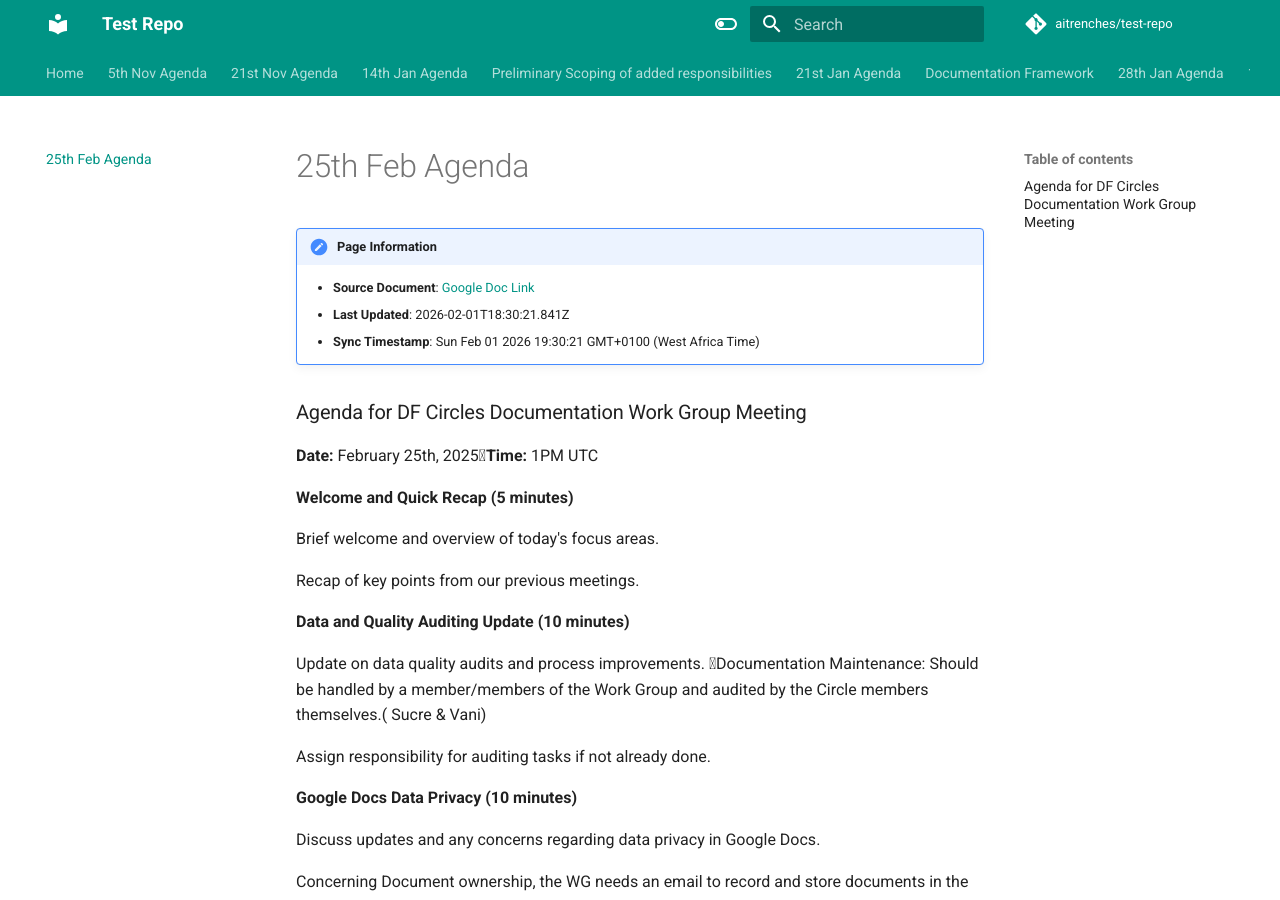
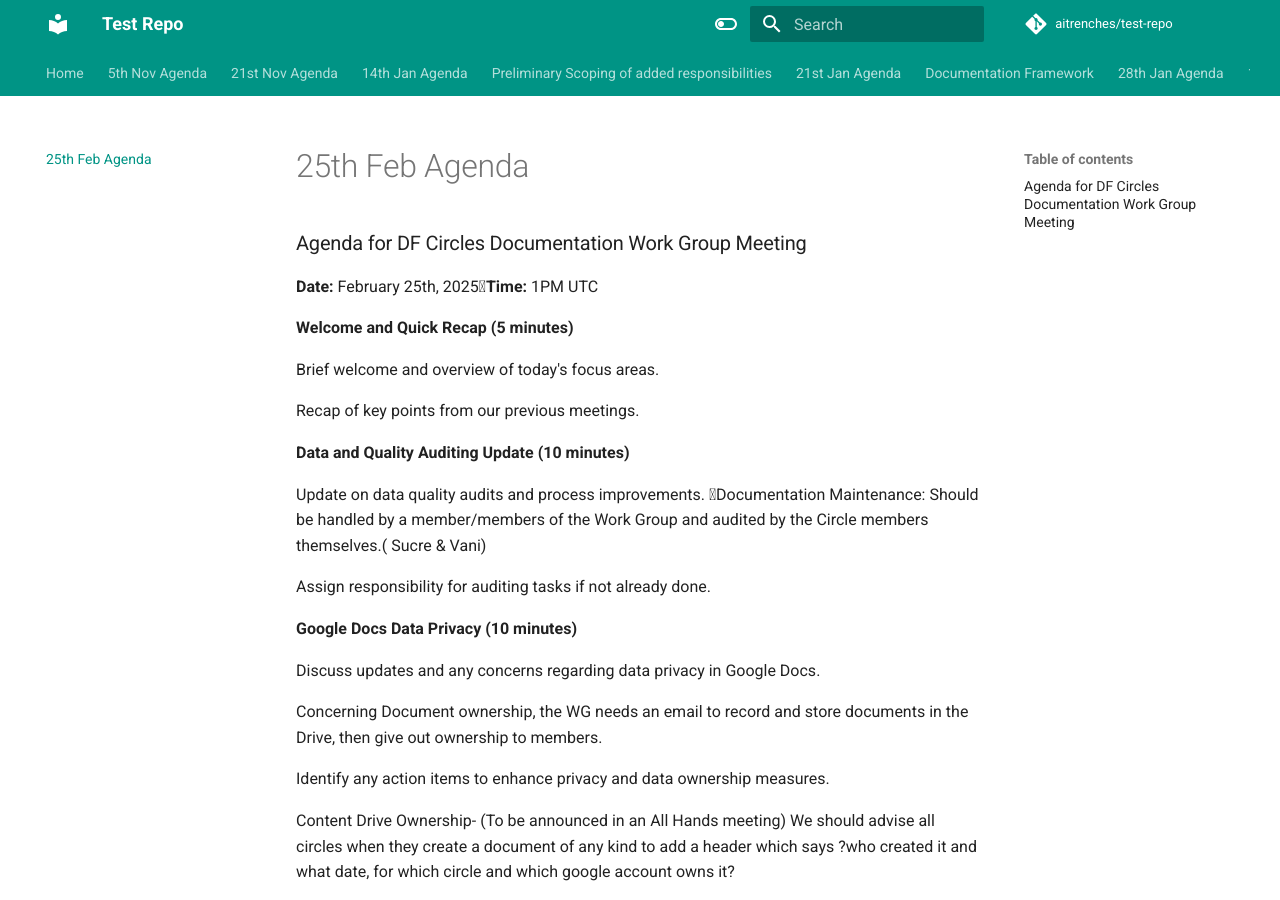
Before and after one commit to aitrenches/test-repo, an MkDocs documentation site: the page built from docs/25th-feb-agenda.md, in a window 1280 px wide and 900 px high. Built offline with MkDocs 1.6.1 and Material for MkDocs 9.7.7, drawn with Linux system fonts in a browser that asks for light colours; comment, search, counter and statistics services are not loaded.

Commit message:
Sync tab: 25th Feb Agenda

```diff
--- a/docs/25th-feb-agenda.md
+++ b/docs/25th-feb-agenda.md
@@ -1,14 +1,9 @@
 ---
 title: "25th Feb Agenda"
-last_updated: "2026-02-01T18:30:21.841Z"
+last_updated: "2026-02-01T18:36:06.778Z"
 source_doc: "https://docs.google.com/document/d/1l5-1xQtHEozG9N6FpkFO4A6oixgQ6ZUo8Jx0FXYtqro/edit#heading=h.t.dblv3sbayqeh"
-sync_timestamp: "Sun Feb 01 2026 19:30:21 GMT+0100 (West Africa Time)"
+sync_timestamp: "Sun Feb 01 2026 19:36:06 GMT+0100 (West Africa Time)"
 ---
-
-!!! note "Page Information"
-    - **Source Document**: [Google Doc Link](https://docs.google.com/document/d/1l5-1xQtHEozG9N6FpkFO4A6oixgQ6ZUo8Jx0FXYtqro/edit#heading=h.t.dblv3sbayqeh)
-    - **Last Updated**: 2026-02-01T18:30:21.841Z
-    - **Sync Timestamp**: Sun Feb 01 2026 19:30:21 GMT+0100 (West Africa Time)
 
 ### Agenda for DF Circles Documentation Work Group Meeting
 
```
